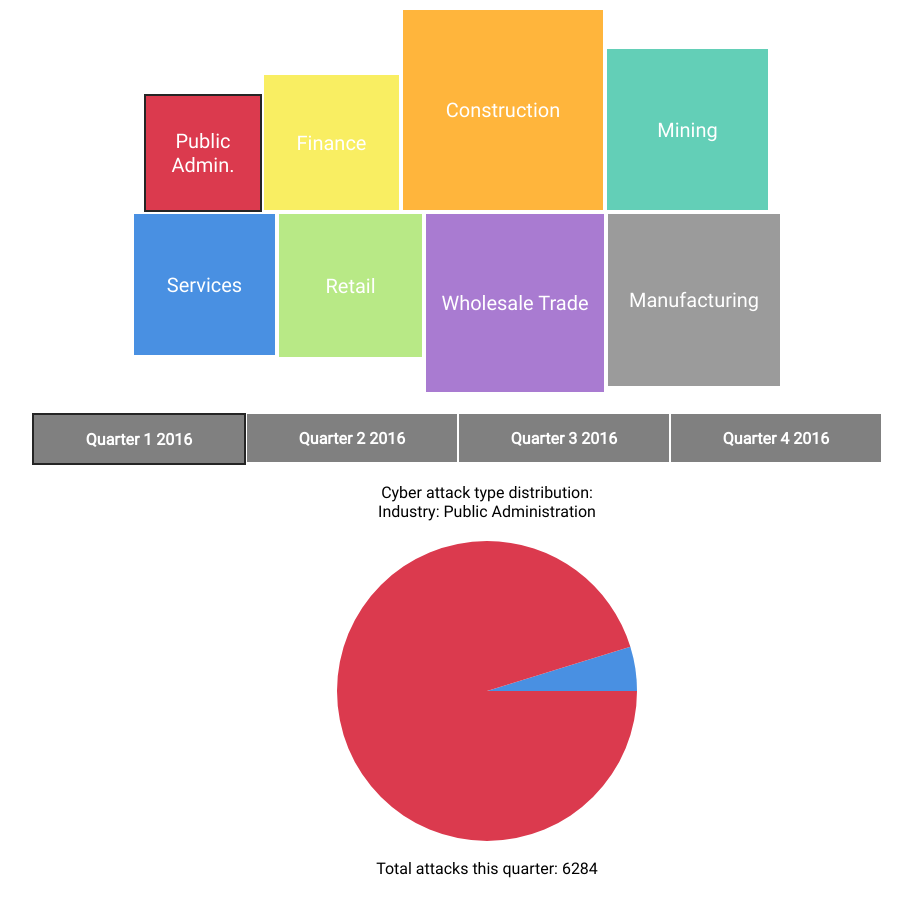
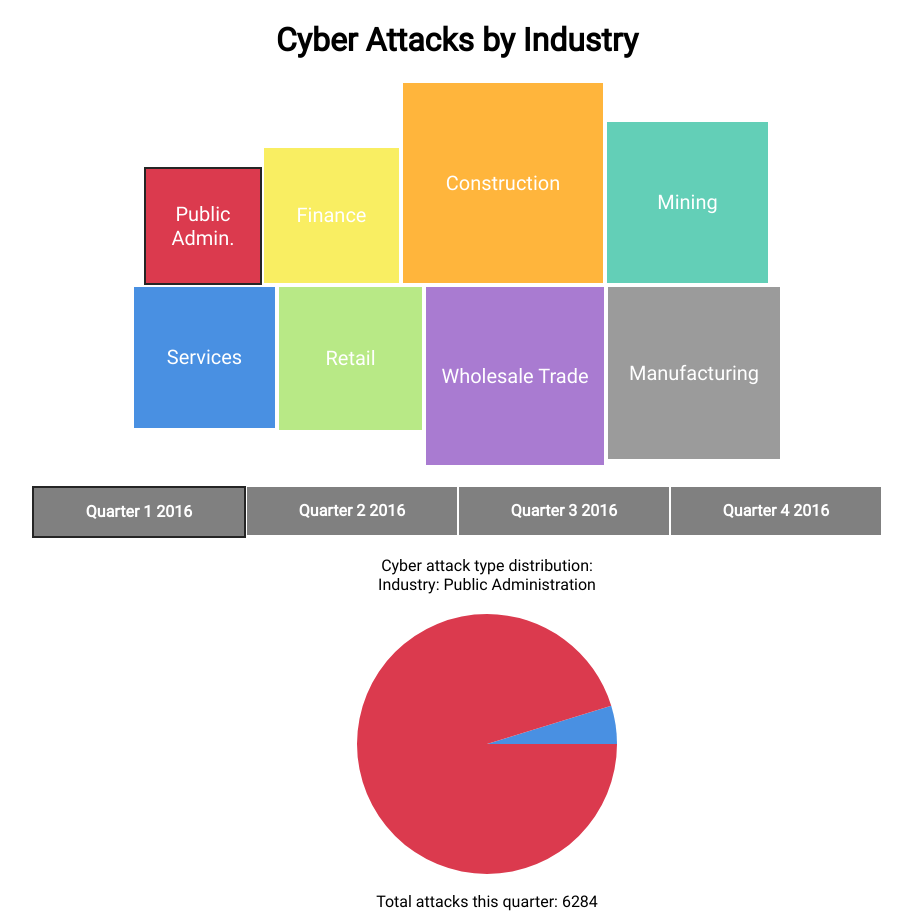
Before and after one commit to longmane/cs458, a plain HTML site: page Part_2/security site/index.html in a window 1280 px wide. Both pictures are taken after a click on the element "Public Admin.". Shown: the whole page, without its empty margins (183-1095 px from the left). Before the commit the page ends 878 px from the top, so only its background shows below. Drawn offline with Linux system fonts and the light colour scheme.

Commit message:
Added header, reduced pie size

```diff
--- a/Part_2/security site/index.html
+++ b/Part_2/security site/index.html
@@ -11,6 +11,7 @@
 	</head>
 	<body>
 		<div id="big=wrapper">
+			<span><h1>Cyber Attacks by Industry</h1></span>
 			<div id="box-wrapper">
 				<div class="box" id="box1" onClick="showPie(1)"><span>Public Admin.</span></div>
 				<div class="box" id="box2" onClick="showPie(2)"><span>Finance</span></div>
--- a/Part_2/security site/scripts.js
+++ b/Part_2/security site/scripts.js
@@ -29,7 +29,7 @@ function showPie(boxNum){
 			1: 'Malware'
 		}
 	},
-    height: '300'});
+    height: '260'});
 	$('#box-wrapper').find('.box').removeClass("selected-box");
 	$('#box-wrapper-bot').find('.box').removeClass("selected-box");
 	$('#box'.concat(boxNum.toString())).addClass("selected-box");
--- a/Part_2/security site/style.css
+++ b/Part_2/security site/style.css
@@ -4,6 +4,11 @@
 }
 span, text, div{
 	font-family: "Roboto-Regular"
+}
+h1{
+	text-align: center;
+	margin-left: auto;
+	margin-right: auto;
 }
 .box{
 	width: 200px;
@@ -46,8 +51,8 @@ span, text, div{
 #pie-wrapper{
 	position: relative;
 	text-align: center;
-	width: 300px;
-	height: 300px;
+	width: 260px;
+	height: 260px;
 	top: 20px;
 	left: 30px;
 	margin-left: auto;
```
Also changed, not shown: Part_2/security site/data.json (deleted).
